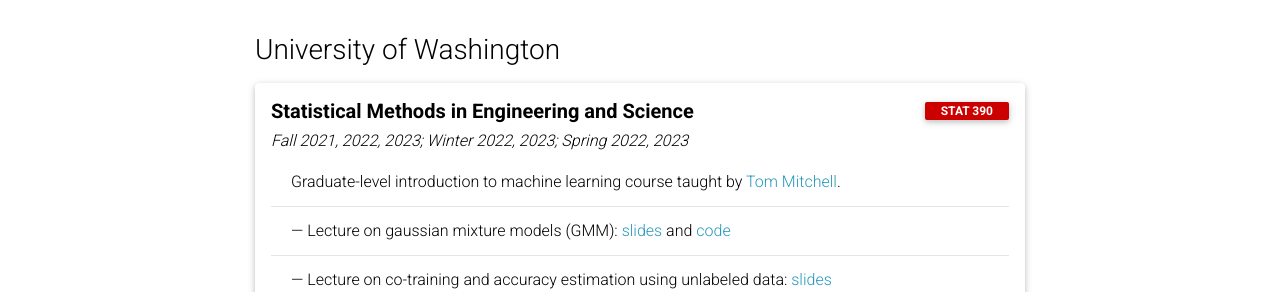
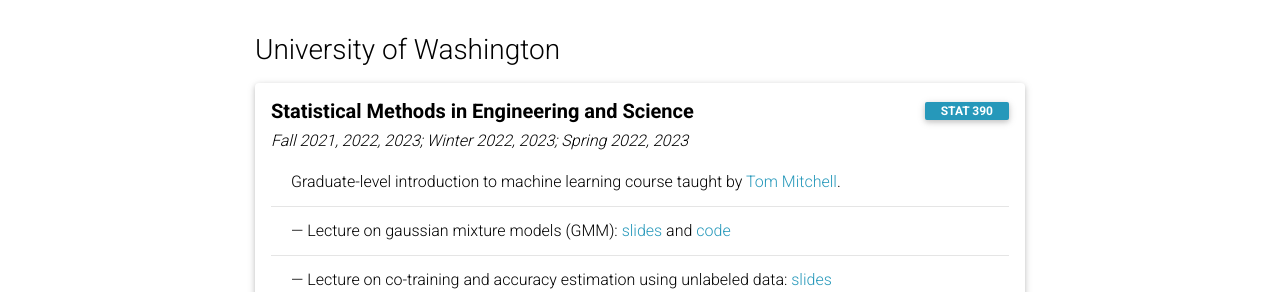
Before and after one commit to agiessing/agiessing.github.io, a Jekyll site: the page built from _pages/teaching.md, in a window 1280 px wide. Shown: the part 181-473 px from the top of the page. Built offline with Jekyll 4.4.1, drawn with Linux system fonts in a browser that asks for light colours; comment, search, counter and statistics services are not loaded; a style sheet for code colours, icons or effects is not loaded.

Commit message:
Update teaching.md

```diff
--- a/_pages/teaching.md
+++ b/_pages/teaching.md
@@ -15,7 +15,7 @@
         <h5 class="font-weight-bold">Statistical Methods in Engineering and Science</h5>
       </div>
       <div class="col-sm-2 text-left text-sm-right">
-        <span class="badge font-weight-bold danger-color-dark text-uppercase align-middle">
+        <span class="badge font-weight-bold text-uppercase align-middle">
             STAT 390
         </span>
       </div>
```
